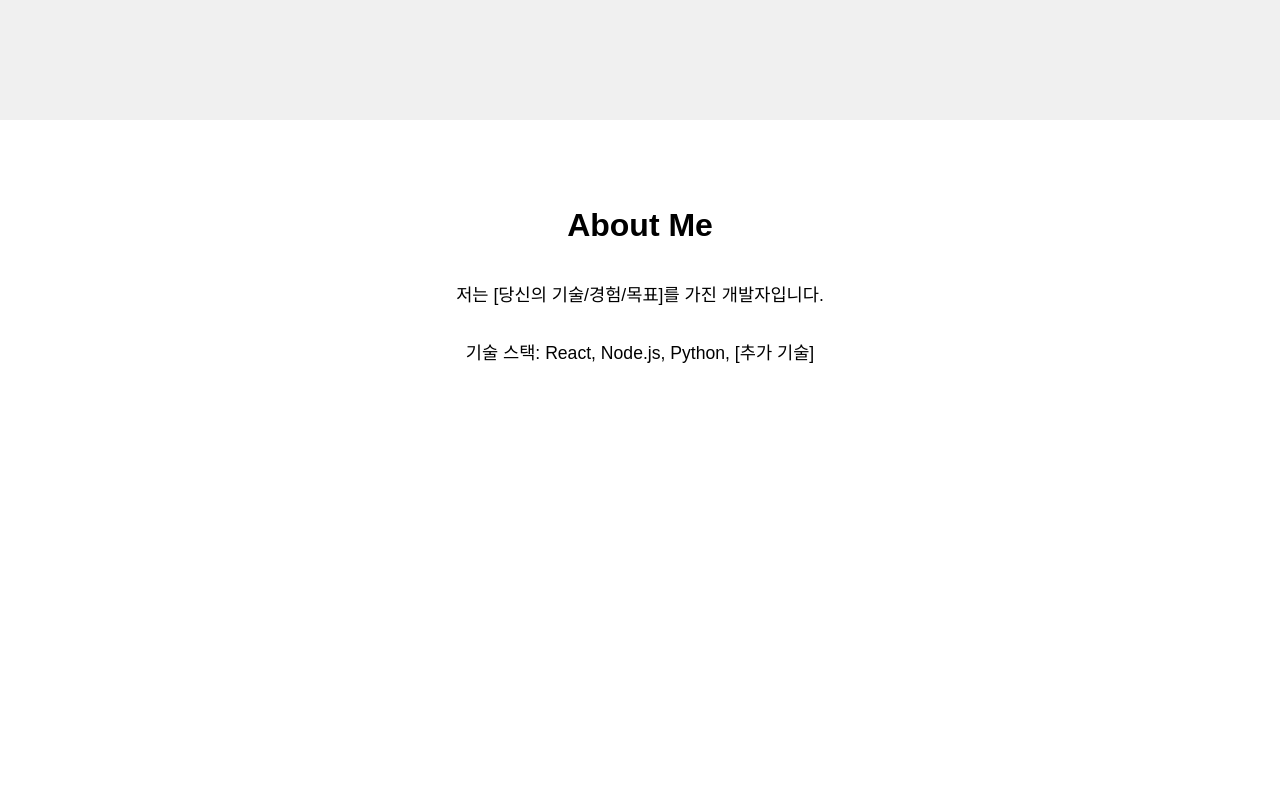
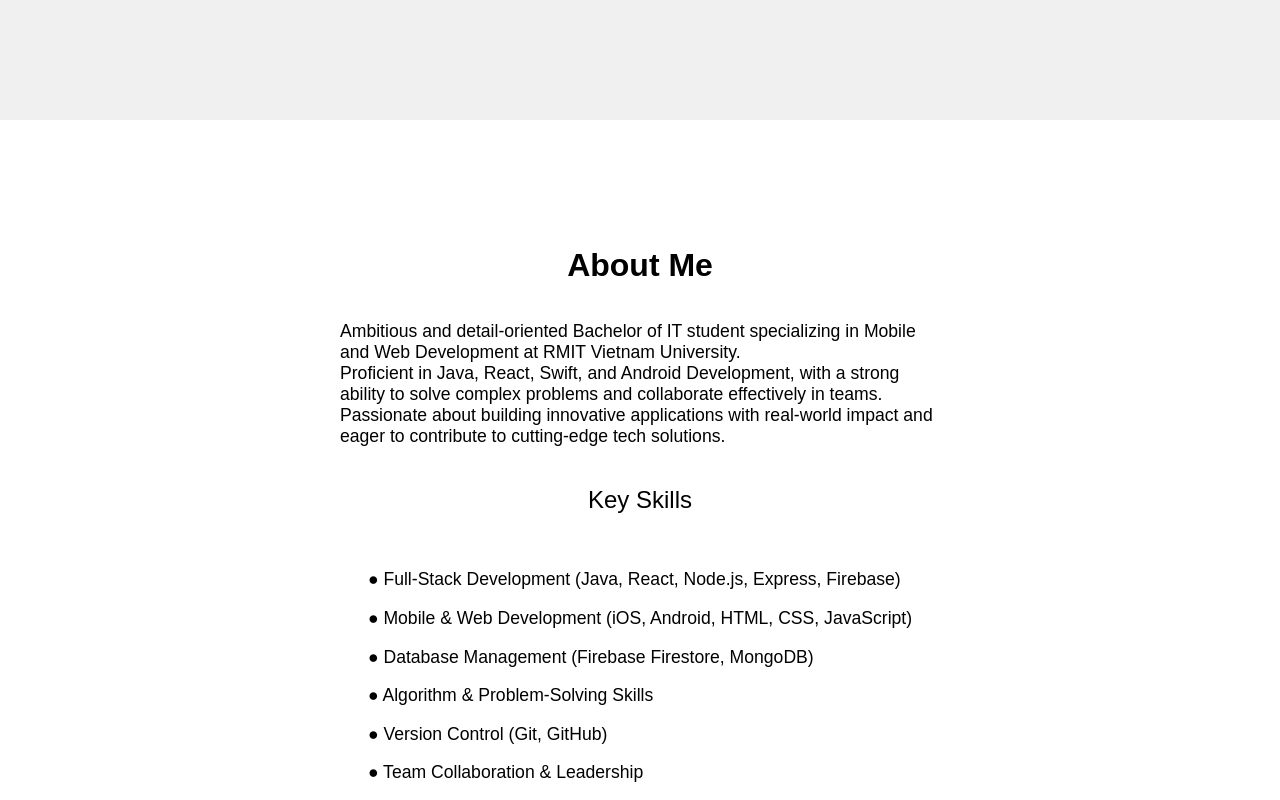
Before and after one commit to minncode/MyAiWebsite, a React (Create React App) app in the folder websiteai/: page / in a window 1280 px wide. Shown: the part 800-1600 px from the top of the page. Built offline with nearby package versions, Linux system fonts and the light colour scheme.

Commit message:
update about page

```diff
--- a/websiteai/src/components/About.js
+++ b/websiteai/src/components/About.js
@@ -5,8 +5,16 @@ function About() {
   return (
     <section id="about" className={styles.about}>
       <h2 className={styles.title}>About Me</h2>
-      <p className={styles.text}>저는 [당신의 기술/경험/목표]를 가진 개발자입니다.</p>
-      <p className={styles.text}>기술 스택: React, Node.js, Python, [추가 기술]</p>
+      <p className={styles.text}>Ambitious and detail-oriented Bachelor of IT student specializing in Mobile and Web Development at RMIT Vietnam University. <br/> Proficient in Java, React, Swift, and Android Development, with a strong ability to solve complex problems and collaborate effectively in teams. <br/> Passionate about building innovative applications with real-world impact and eager to contribute to cutting-edge tech solutions.</p>
+      <p className={styles.title1}>Key Skills</p>
+      <p className={styles.text}>
+      <p className={styles.text}>●	Full-Stack Development (Java, React, Node.js, Express, Firebase)</p>
+      <p className={styles.text}>●	Mobile & Web Development (iOS, Android, HTML, CSS, JavaScript)</p>
+      <p className={styles.text}>●	Database Management (Firebase Firestore, MongoDB)</p>
+      <p className={styles.text}>●	Algorithm & Problem-Solving Skills</p>
+      <p className={styles.text}>●	Version Control (Git, GitHub)</p>
+      <p className={styles.text}>●	Team Collaboration & Leadership</p>
+      </p>
     </section>
   );
 }
--- a/websiteai/src/css/About.module.css
+++ b/websiteai/src/css/About.module.css
@@ -1,5 +1,5 @@
 .about {
-  padding: 60px 20px;
+  padding: 100px 20px 60px; /* 상단 패딩 추가 */
   min-height: 100vh;
   display: flex;
   flex-direction: column;
@@ -7,14 +7,21 @@
   background: #fff;
 }
 
+/* 나머지 스타일 유지 */
+
 .title {
   font-size: 2rem;
+  margin-bottom: 20px;
+}
+
+.title1 {
+  font-size: 1.5rem;
   margin-bottom: 20px;
 }
 
 .text {
   font-size: 1.1rem;
   max-width: 600px;
-  text-align: center;
+  text-align: left;
   margin-bottom: 15px;
 }
--- a/websiteai/src/css/Chat.module.css
+++ b/websiteai/src/css/Chat.module.css
@@ -1,5 +1,5 @@
 .chat {
-  padding: 60px 20px;
+  padding: 100px 20px 60px;
   min-height: 100vh;
   display: flex;
   flex-direction: column;
--- a/websiteai/src/css/Contact.module.css
+++ b/websiteai/src/css/Contact.module.css
@@ -1,6 +1,6 @@
 .contact {
-  padding: 60px 20px;
-  min-height: 100vh;
+  padding: 100px 20px 60px;
+  min-height: 80vh;
   display: flex;
   flex-direction: column;
   align-items: center;
--- a/websiteai/src/css/Projects.module.css
+++ b/websiteai/src/css/Projects.module.css
@@ -1,5 +1,5 @@
 .projects {
-  padding: 60px 20px;
+  padding: 100px 20px 60px;
   min-height: 100vh;
   display: flex;
   flex-direction: column;
```
